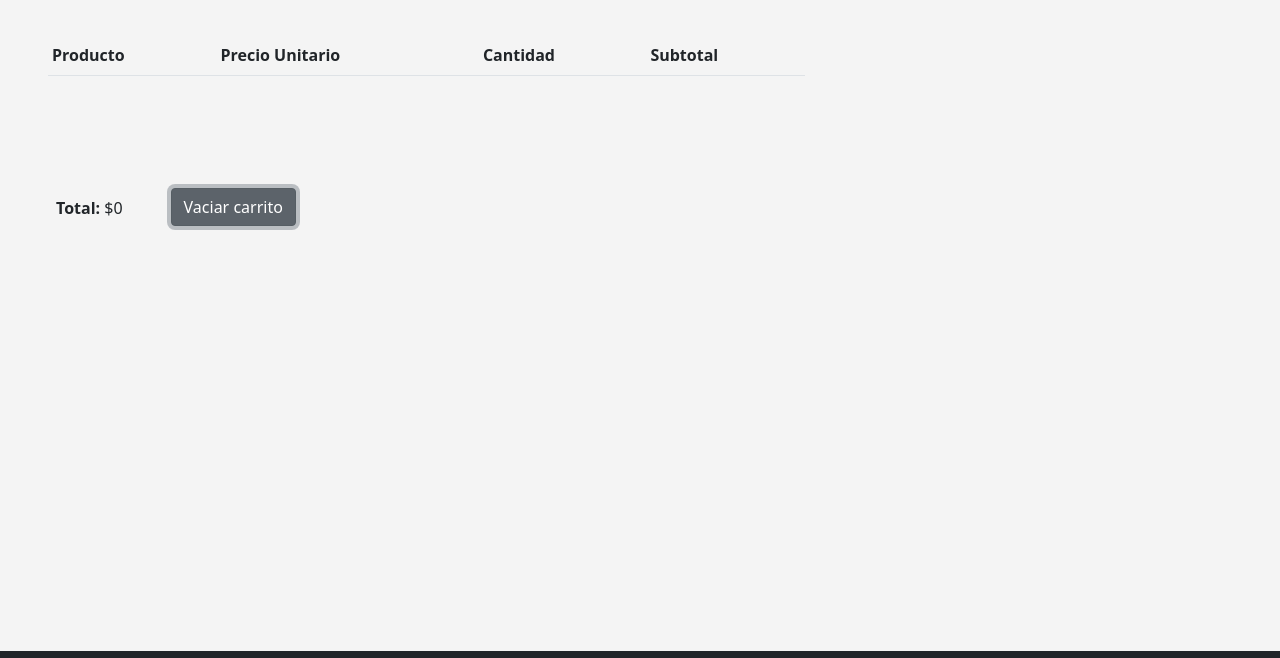
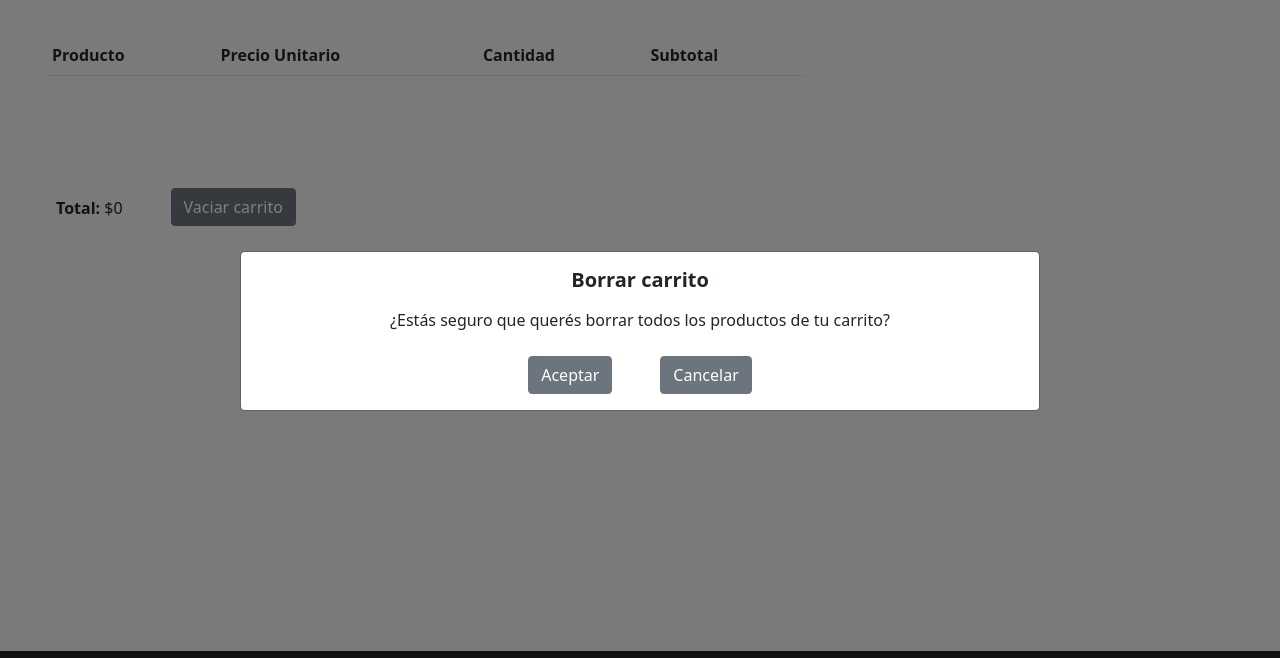
Before and after one commit to MartinAlejo/ProyectoFinal-Polese-JavaScript, a website: page pages/carrito.html in a window 1280 px wide. Both pictures are taken after a click on the button "Vaciar carrito". Shown: the part 69-727 px from the top of the page. Drawn offline with nearby package versions, Linux system fonts and the light colour scheme.

Commit message:
Ahora al apretar el boton de vaciar carrito, se abre un modal pidiendo la confirmación, y al darle aceptar es cuando se vacía el carrito

```diff
--- a/pages/carrito.html
+++ b/pages/carrito.html
@@ -94,7 +94,22 @@
 
         <div class="col-8 p-5 ms-2 d-flex">
           <p class="text m-0 mt-2 me-5" id="total"><b>Total:</b> $0</p>
-          <button class="btn btn-secondary" id="btn-vaciar-carrito">Vaciar carrito</button>
+          <button class="btn btn-secondary" id="btn-vaciar-carrito" data-bs-toggle="modal" data-bs-target="#modal-vaciar-carrito">Vaciar carrito</button>
+        </div>
+
+        <div class="modal fade" id="modal-vaciar-carrito" tabindex="-1" aria-labelledby="exampleModalLabel" aria-hidden="true">
+          <div class="modal-dialog modal-dialog-centered modal-lg">
+            <div class="modal-content">
+              <div class="modal-body p-2">
+                <h5 class="text-center p-2"><b>Borrar carrito</b></h5>
+                <p class="text-center">¿Estás seguro que querés borrar todos los productos de tu carrito?</p>
+                <div class="d-flex justify-content-center">
+                  <button class="btn btn-secondary my-2 me-5" id="btn-confirmar-vaciar-carrito" data-bs-dismiss="modal">Aceptar</button>
+                  <button class="btn btn-secondary my-2" data-bs-dismiss="modal">Cancelar</button>
+                </div>
+              </div>
+            </div>
+          </div>
         </div>
 
       </div>
--- a/scripts/carrito_page.js
+++ b/scripts/carrito_page.js
@@ -85,7 +85,7 @@ function cargarVentasAlHTML() {
 function main() {
   cargarVentasAlHTML();
 
-  btnVaciarCarrito = document.getElementById("btn-vaciar-carrito");
+  btnVaciarCarrito = document.getElementById("btn-confirmar-vaciar-carrito");
 
   btnVaciarCarrito.addEventListener("click",vaciarCarrito);
 }
--- a/scss/_colors.scss
+++ b/scss/_colors.scss
@@ -28,6 +28,12 @@ body {
   }
 }
 
+#btn-confirmar-vaciar-carrito {
+  &:active {
+    background-color: rgb(185, 65, 65);
+  }
+}
+
 .dropdown-item {
   &:active{
     background-color: rgb(43, 41, 41) !important;
```
Also changed, not shown: css/style.css.
